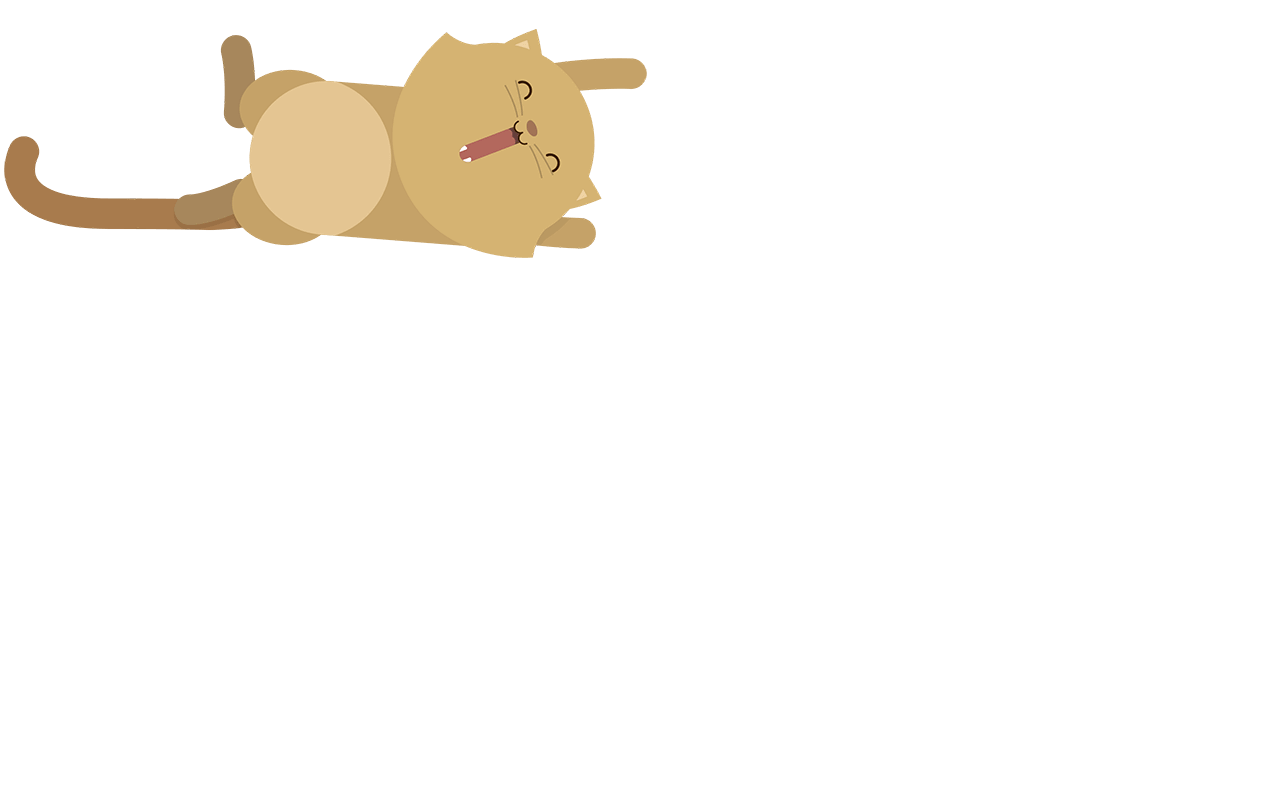
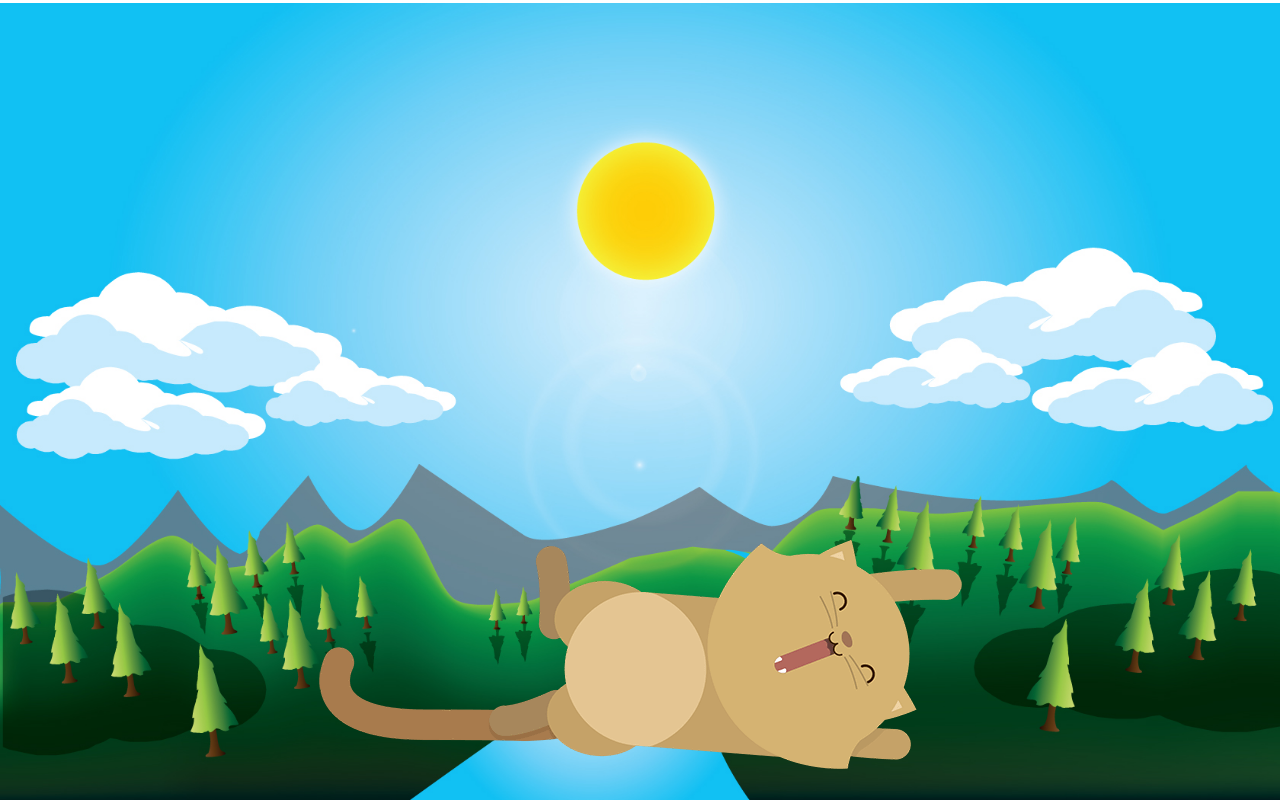
Before and after one commit to anisen/kitten-laboratoria, a plain HTML site: page index.html in a window 1280 px wide. Drawn offline with Linux system fonts and the light colour scheme.

Commit message:
style listo

```diff
--- a/assets/css/style.css
+++ b/assets/css/style.css
@@ -6,3 +6,12 @@
 .flex-container{
 	display: flex;
 }
+.contenedor{
+	width: 100vw;
+	height: 100vh;
+	background-image: url(../img/Landscape.jpg);
+	/*background-repeat: no-repeat;*/
+	background-size: cover;
+    justify-content: center;
+    align-items: flex-end
+}
```
